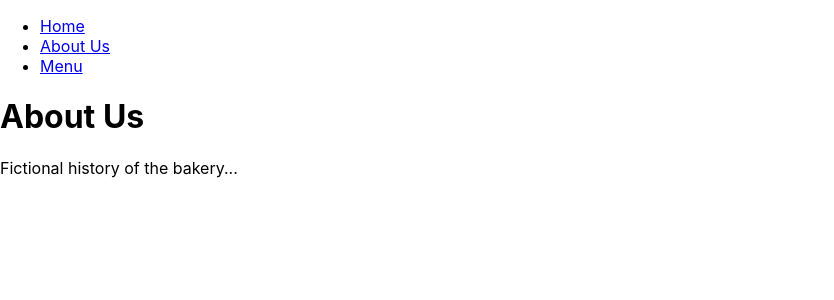
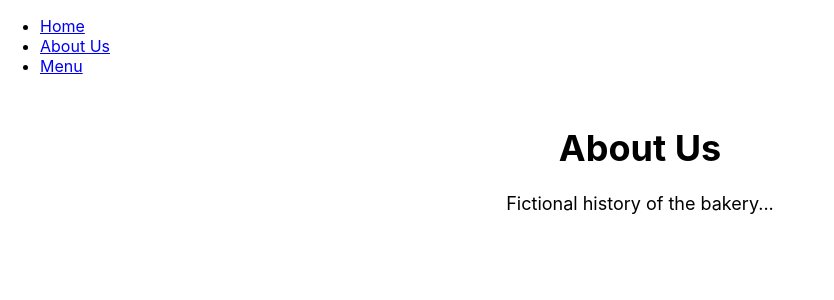
Before and after one commit to Merc5Dark/bakery-website, a React (Create React App) app: page /about in a window 1280 px wide. Shown: the top 300 px of the page, without its empty margins (0-834 px from the left). Built offline with nearby package versions, Linux system fonts and the light colour scheme.

Commit message:
Update AboutPage.module.css

```diff
--- a/src/components/AboutPage.module.css
+++ b/src/components/AboutPage.module.css
@@ -0,0 +1,17 @@
+/* AboutPage.module.css */
+.container {
+    text-align: center;
+    margin-top: 50px;
+}
+
+.heading {
+    font-size: 36px;
+    margin-bottom: 20px;
+}
+
+.paragraph {
+    font-size: 18px;
+    line-height: 1.6;
+    max-width: 600px;
+    margin: 0 auto 20px;
+}
```
